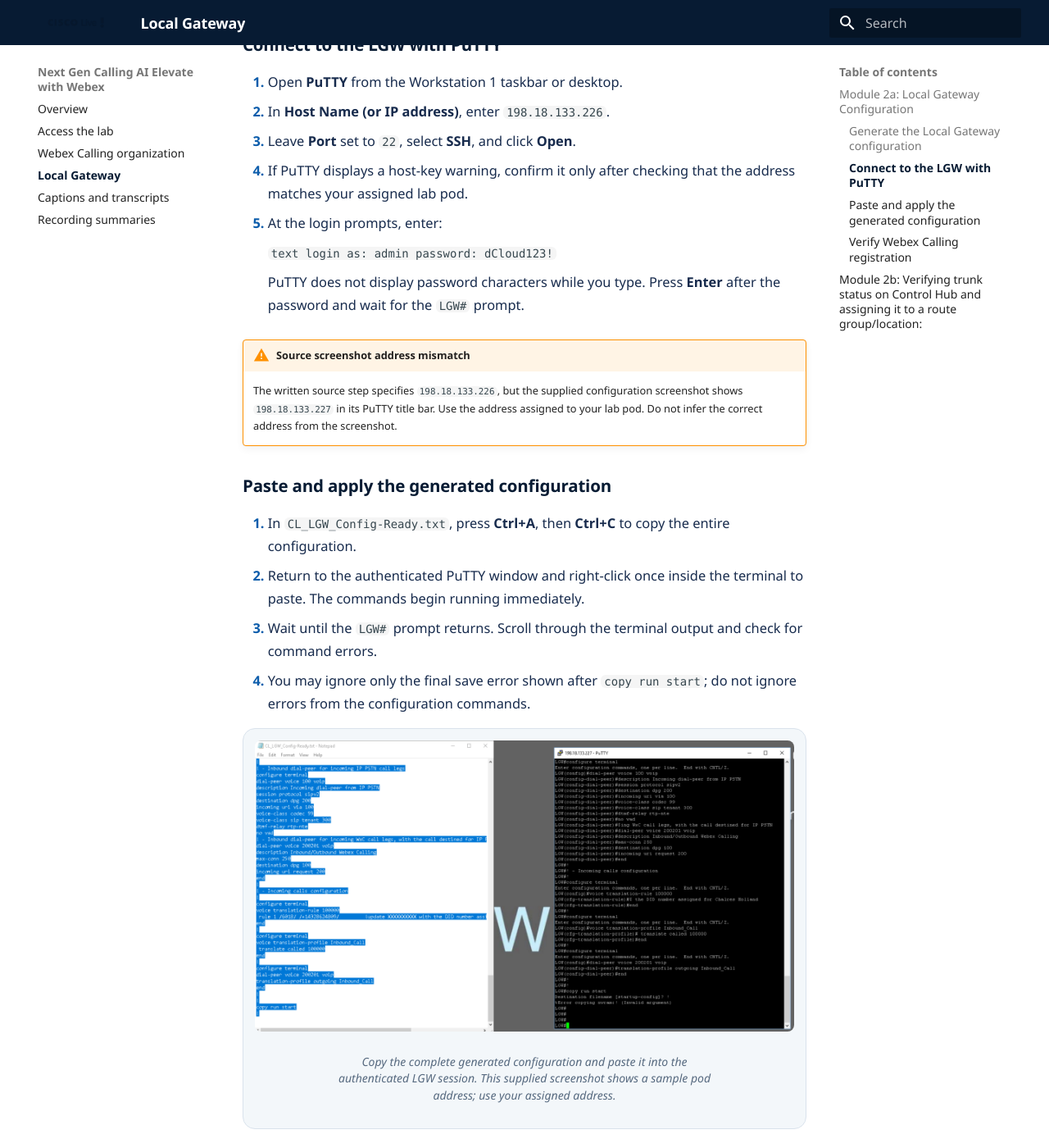
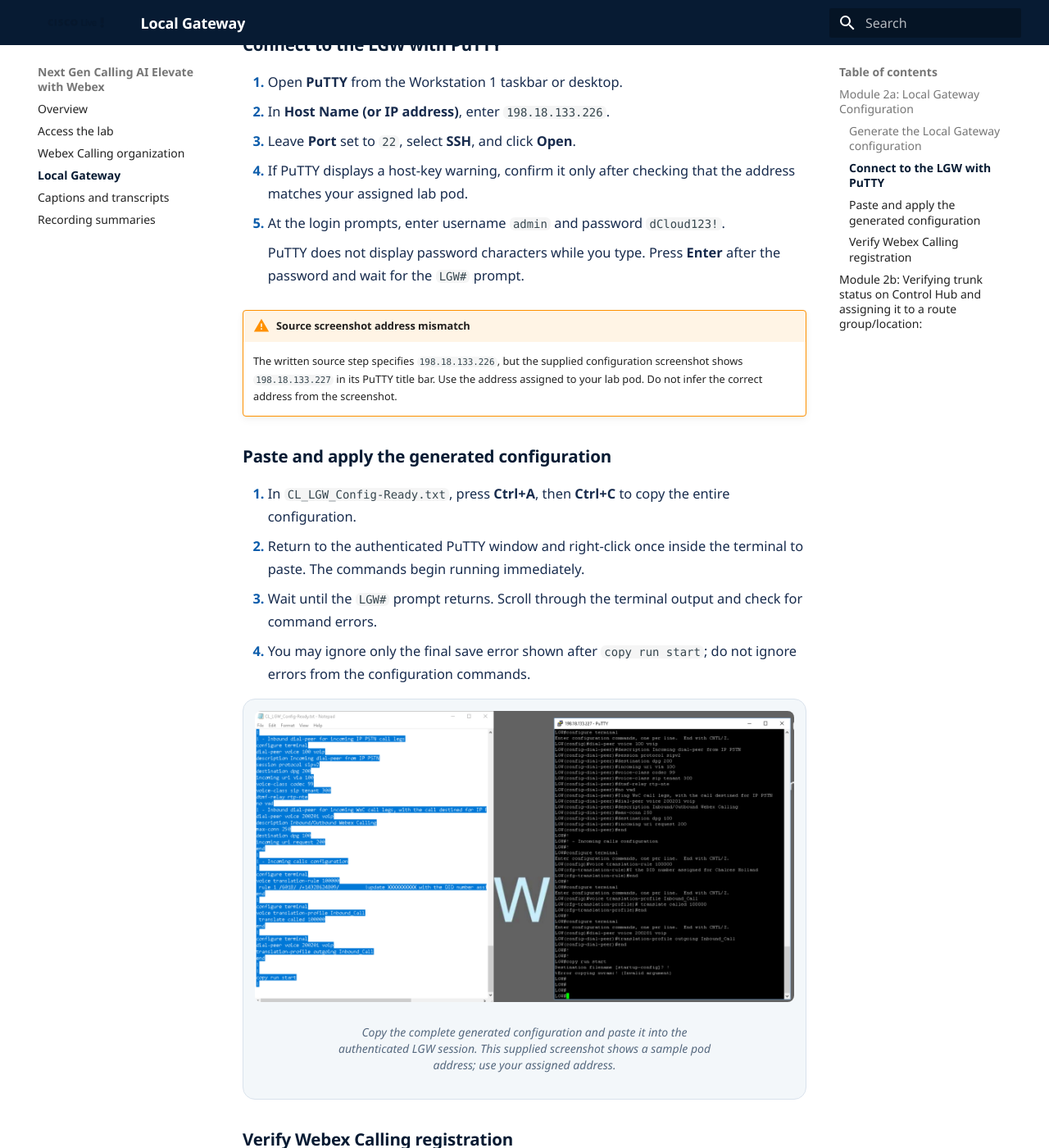
Before and after one commit to Joshua-Tan-Wai-Kiat/labcol-2376-ai-elevate-webex-lab-guide, an MkDocs documentation site: the page built from docs/03-local-gateway.md, in a window 1280 px wide and 1400 px high, scrolled down 2466 px. Shown: the whole window at 82% size. Built offline with MkDocs 1.6.1 and Material for MkDocs 9.7.7, drawn with Linux system fonts in a browser that asks for light colours; some of the changed text lies outside the part shown.

Commit message:
Fix LGW command formatting

````diff
--- a/docs/03-local-gateway.md
+++ b/docs/03-local-gateway.md
@@ -35,12 +35,7 @@
 2. In **Host Name (or IP address)**, enter `198.18.133.226`.
 3. Leave **Port** set to `22`, select **SSH**, and click **Open**.
 4. If PuTTY displays a host-key warning, confirm it only after checking that the address matches your assigned lab pod.
-5. At the login prompts, enter:
-
-    ```text
-    login as: admin
-    password: dCloud123!
-    ```
+5. At the login prompts, enter username `admin` and password `dCloud123!`.
 
     PuTTY does not display password characters while you type. Press **Enter** after the password and wait for the `LGW#` prompt.
 
@@ -62,11 +57,7 @@
 ### Verify Webex Calling registration
 
 1. Wait **2 to 3 minutes** for the LGW to initiate registration with Webex Calling.
-2. At the `LGW#` prompt, run:
-
-    ```text
-    show sip-ua register status
-    ```
+2. At the `LGW#` prompt, run `show sip-ua register status`.
 
 3. In the command output, confirm that the **reg** column reports `yes`. If it does not, recheck the pasted Voice Class Tenant and SIP profile configuration before continuing.
 
````
